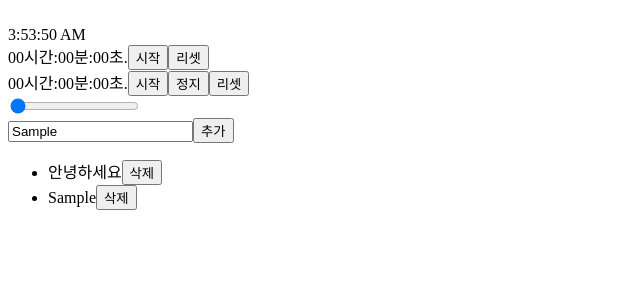
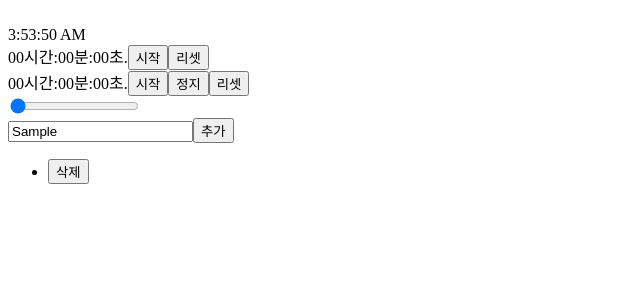
Before and after one commit to anonyfinger/Todo-list-web, a React (Vite) app: page / in a window 1280 px wide. Both pictures are taken after typing "Sample" into the empty fields and a click on the button "추가". Shown: the top 300 px of the page, without its empty margins (0-640 px from the left). Built offline with nearby package versions, Linux system fonts and the light colour scheme; no server answers; data requests are answered from the project's data file.

Commit message:
Server에 POST, DELETE 기능 추가

```diff
--- a/src/App.jsx
+++ b/src/App.jsx
@@ -2,12 +2,12 @@ import "./App.css";
 import { useState, useRef, useEffect } from "react";
 
 function App() {
-  const [todo, setTodo] = useState([
-    {
-      id: Number(new Date()),
-      content: "안녕하세요",
-    },
-  ]);
+  const [isLoading, data] = useFetch("http://localhost:3000/todo");
+  const [todo, setTodo] = useState([]);
+
+  useEffect(() => {
+    if (data) setTodo(data);
+  }, [isLoading]);
 
   return (
     <>
@@ -171,11 +171,16 @@ const TodoInput = ({ setTodo }) => {
   const inputRef = useRef(null);
   const addTodo = () => {
     const newTodo = {
-      id: Number(new Date()),
       content: inputRef.current.value,
     };
-    setTodo((prev) => [...prev, newTodo]);
+    fetch("http://localhost:3000/todo", {
+      method: "POST",
+      body: JSON.stringify(newTodo),
+    })
+      .then((res) => res.json())
+      .then((res) => setTodo((prev) => [...prev, res]));
   };
+
   return (
     <>
       <input ref={inputRef} />
@@ -200,7 +205,13 @@ const Todo = ({ todo, setTodo }) => {
       {todo.content}
       <button
         onClick={() => {
-          setTodo((prev) => prev.filter((el) => el.id !== todo.id));
+          fetch(`http://localhost:3000/todo/${todo.id}`, {
+            method: "DELETE",
+          }).then((res) => {
+            if (res.ok) {
+              setTodo((prev) => prev.filter((el) => el.id !== todo.id));
+            }
+          });
         }}
       >
         삭제
```
Also changed, not shown: db.json (line endings or trailing spaces).
